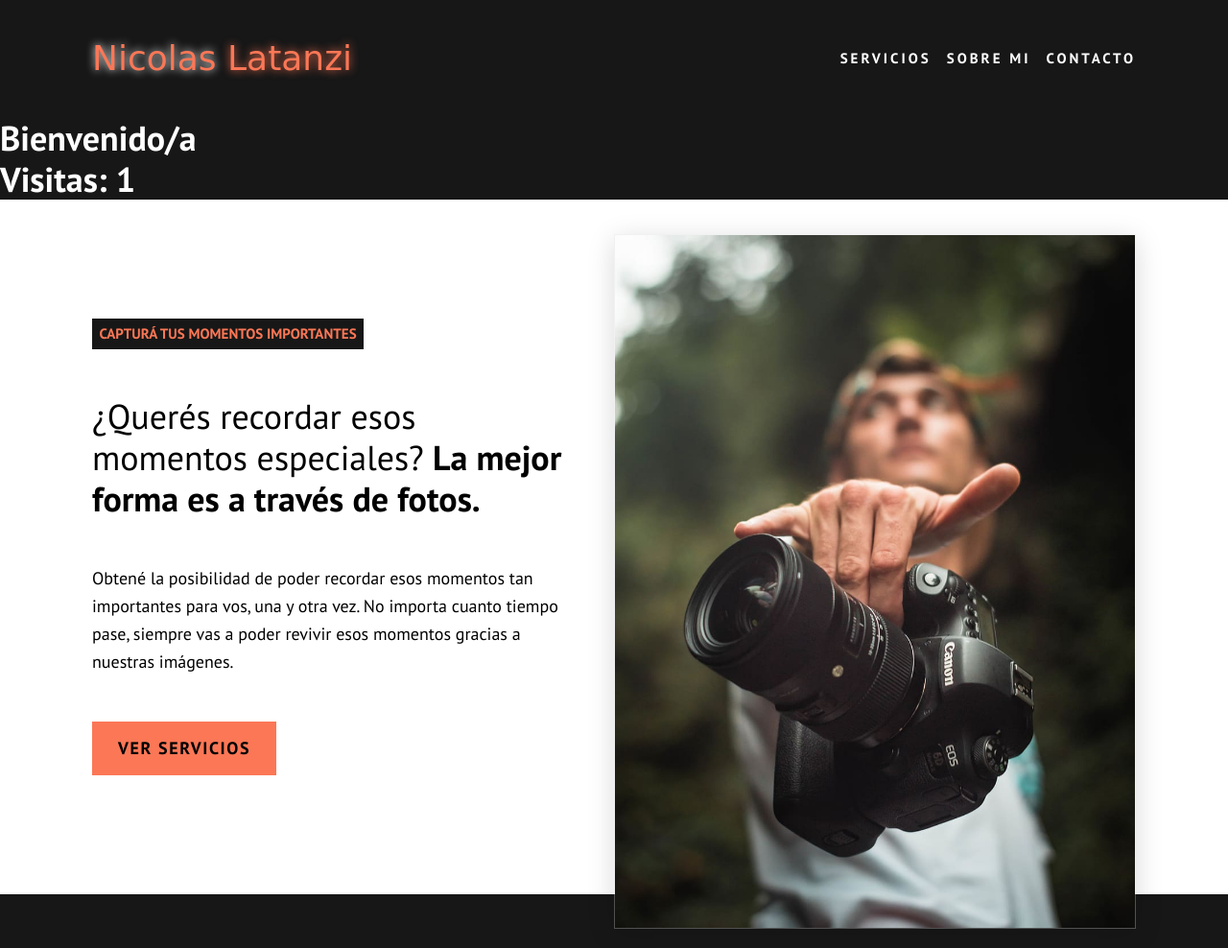
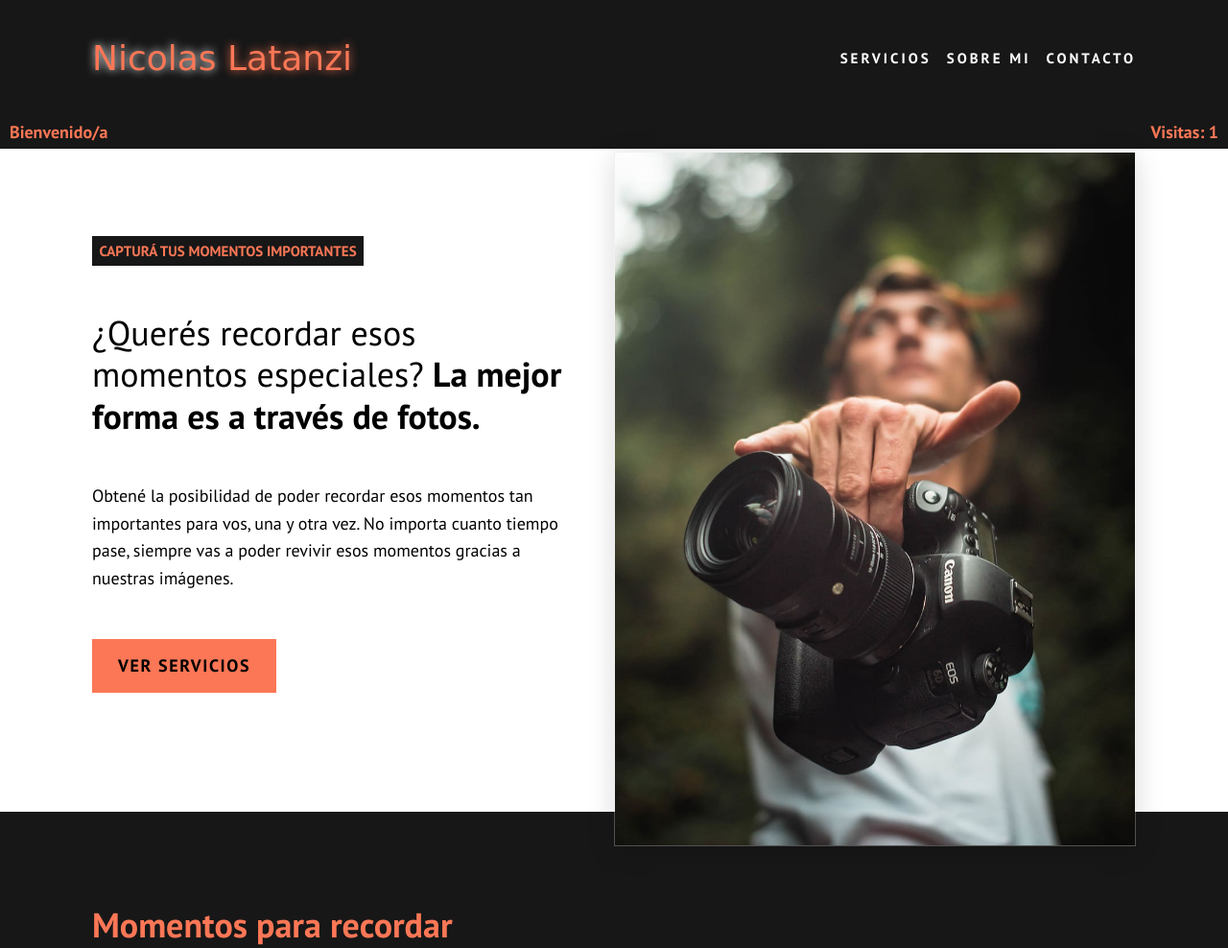
Before and after one commit to NicolasLatanzi/Primer-Proyecto-Integrador, a plain HTML site: page index.html in a window 1280 px wide. Shown: the top 988 px of the page at 96% size. Drawn offline with nearby package versions, Linux system fonts and the light colour scheme; a web font is replaced by a local one.

Commit message:
Update styles.css

```diff
--- a/styles.css
+++ b/styles.css
@@ -843,3 +843,25 @@ footer .split {
         flex: 1 1 33%;
     }
 }
+
+.variables{
+    display: flex;
+    align-items: center;
+    justify-content: space-between;
+    padding: 6px 10px;
+    position: absolute;
+    left: 0;
+    top: 121px;
+    width: 100%;
+    color: var(--clr-accent-400);
+}
+.variables h3{
+    font-size: 18px;
+}
+#usuario{
+    cursor: pointer;
+    transition: all .5s ease-in-out;
+}
+#usuario:hover{
+    color: var(--yellow);
+}
```
